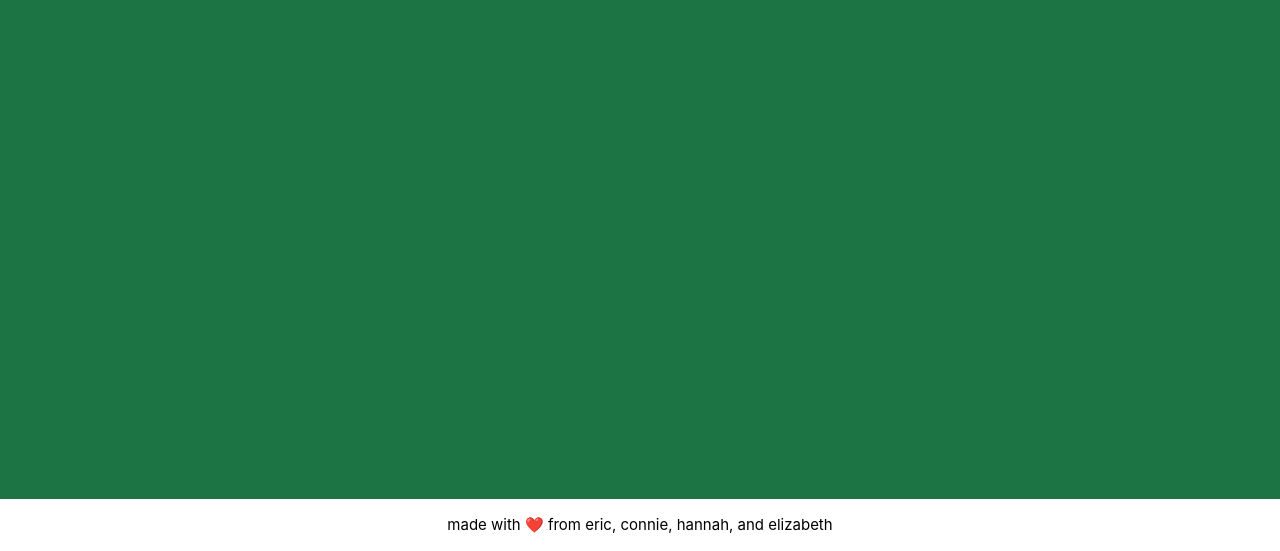
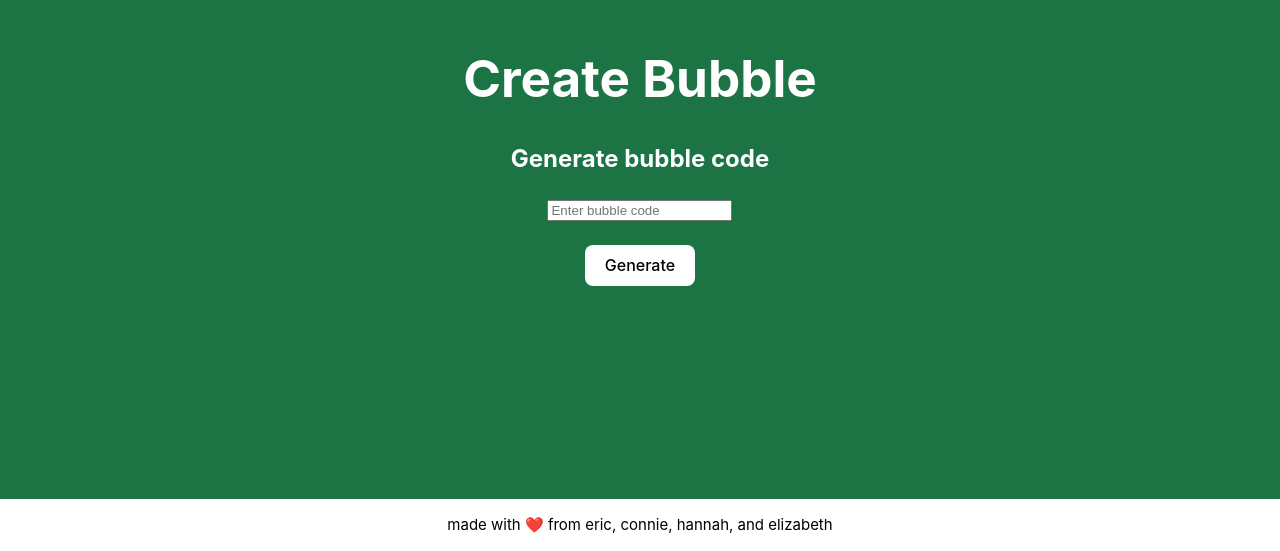
Before and after one commit to conniely04/Consilia, a React (Vite) app in the folder client/: page /create-bubble in a window 1280 px wide. Shown: the part 249-800 px from the top of the page. Built offline with nearby package versions, Linux system fonts and the light colour scheme.

Commit message:
bubble routings

```diff
--- a/client/src/App.jsx
+++ b/client/src/App.jsx
@@ -9,6 +9,7 @@ import User_Home from "./Pages/User_Home.jsx";
 import HangoutSpace from "./Pages/HangoutSpace.jsx";
 import MemberList from "./Pages/MemberList.jsx";
 import JoinBubble from "./Pages/JoinBubble.jsx";
+import CreateBubble from "./Pages/CreateBubble.jsx";
 
 function App() {
   return (
@@ -21,6 +22,7 @@ function App() {
           <Route path="/bubbles/:name" element={<HangoutSpace />} />
           <Route path="/create-hangout" element={<CreateHangout />} />
           <Route path="/join-bubble" element={<JoinBubble />} />
+          <Route path="/create-bubble" element={<CreateBubble/>} />
 
           <Route path="/user-home" element={<User_Home />} />
           <Route path="members" element={<MemberList />} />
--- a/client/src/Pages/CreateBubble.jsx
+++ b/client/src/Pages/CreateBubble.jsx
@@ -0,0 +1,37 @@
+import React, { useState } from "react";
+import './JoinBubble.css'
+
+export default function JoinBubble() {
+    const [bubbleCode, setBubbleCode] = useState(""); // State to store the input value
+
+    const handleChange = (event) => {
+        setBubbleCode(event.target.value); // Update bubbleCode state with input value
+    };
+
+    const handleSubmit = () => {
+        // Handle form submission, e.g., send bubbleCode to backend
+        console.log("Bubble code submitted:", bubbleCode);
+        // Clear the input field after submission
+        setBubbleCode("");
+    };
+
+    return (
+        <div>
+            <div>
+                <h1>Create Bubble</h1>
+            </div>
+            <div>
+                <h2>Generate bubble code</h2>
+                <input
+                    type="text"
+                    value={bubbleCode}
+                    onChange={handleChange}
+                    placeholder="Enter bubble code"
+                />
+                <br></br>
+                <br></br>
+                <button onClick={handleSubmit}>Generate</button>
+            </div>
+        </div>
+    );
+}
--- a/client/src/Pages/User_Home.jsx
+++ b/client/src/Pages/User_Home.jsx
@@ -58,7 +58,7 @@ export default function User_Home() {
             </div>
             <div className="buttons">
                 <Link to="/join-bubble"><button className="join_button" style={{ marginRight: '30px' }}>Join Bubble</button ></Link>
-                <button className="create_button">Create Bubble</button>
+                <Link to="/create-bubble"><button className="create_button">Create Bubble</button></Link>
             </div>
             <br />
             <div className="bubbles">
```
